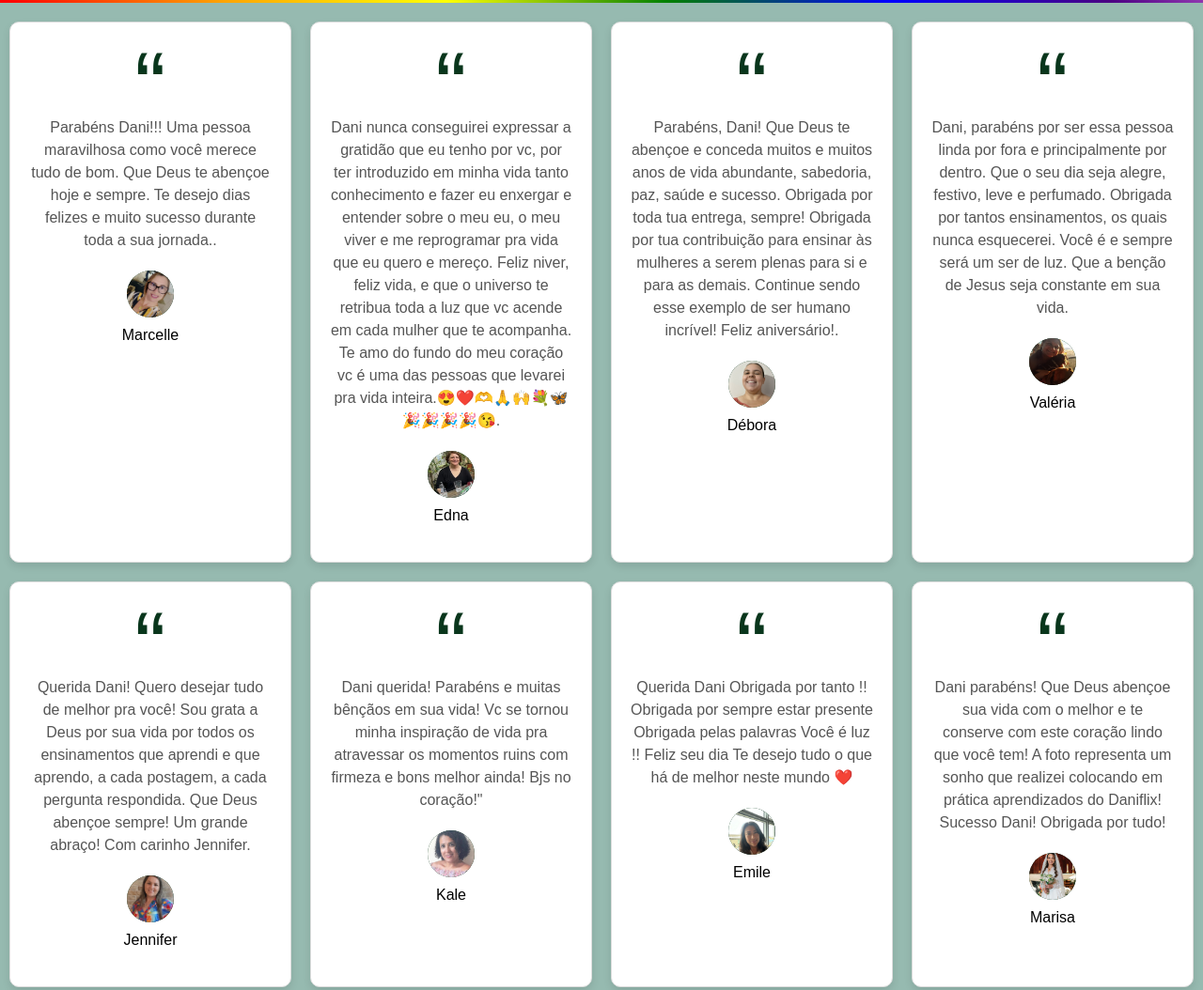
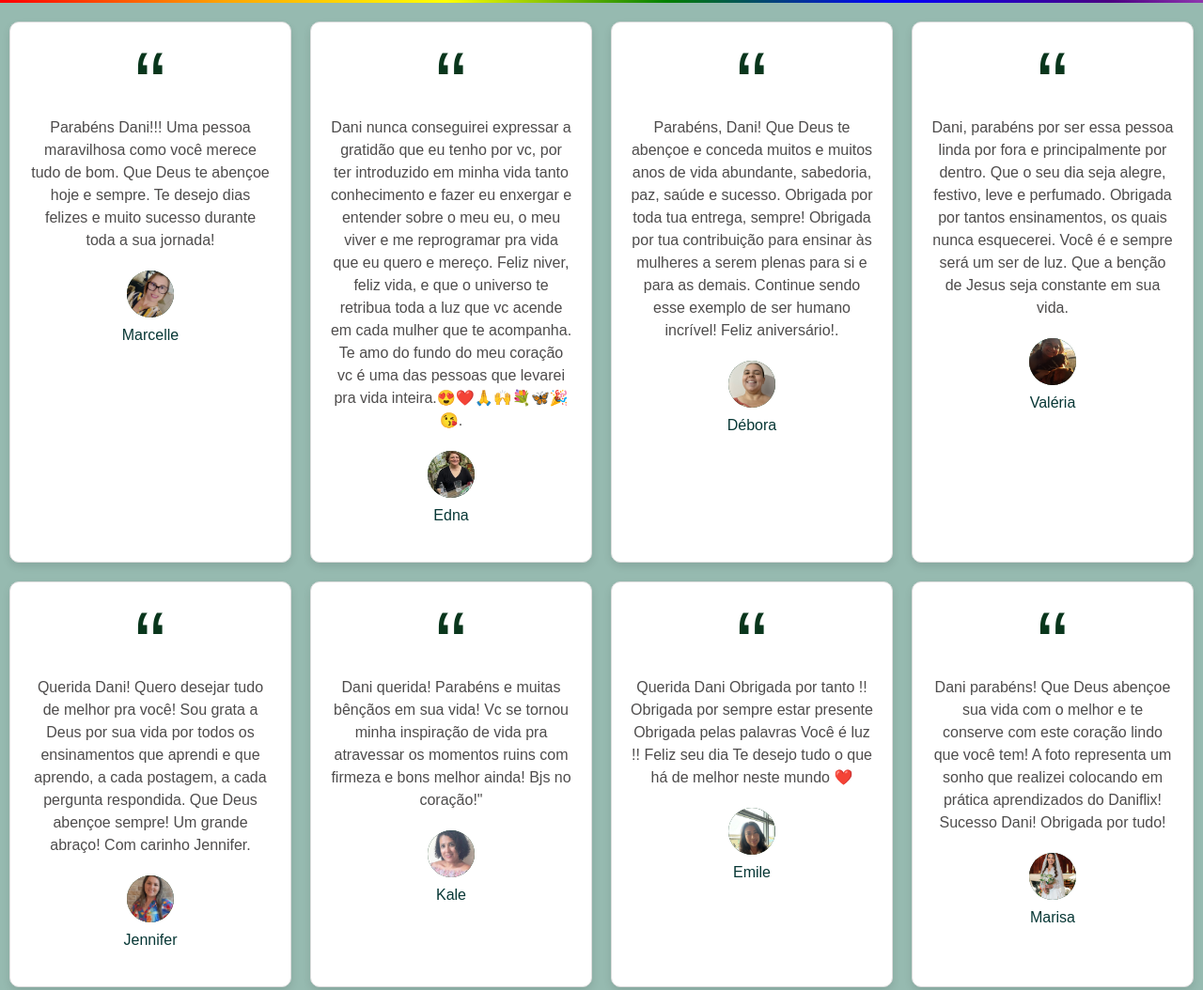
Before and after one commit to ludeweese/wdd331r2025, a plain HTML site: page Dani/dani.html in a window 1280 px wide. Shown: the part 862-1916 px from the top of the page at 94% size. Drawn offline with Linux system fonts and the light colour scheme.

Commit message:
correcao

```diff
--- a/Dani/dani.html
+++ b/Dani/dani.html
@@ -126,7 +126,7 @@
     <div class="testimonial-box">
       <div class="quote-mark">“</div>
       <p class="testimonial-comment">Parabéns Dani!!! Uma pessoa maravilhosa como você  merece tudo de bom. Que Deus te abençoe hoje e sempre.
-        Te desejo dias felizes e muito sucesso durante toda a sua jornada..</p>
+        Te desejo dias felizes e muito sucesso durante toda a sua jornada!</p>
       <div class="testimonial-author">
         <div class="author-photo">
           <img src="./images/marcelle.jpeg" alt="Author 1 Photo">
@@ -141,7 +141,7 @@
 
         Feliz niver, feliz vida, e que o universo te retribua toda a luz que vc acende em cada mulher que te acompanha.
 
-        Te amo do fundo do meu coração vc é uma das pessoas que levarei pra vida inteira.😍❤️🫶🙏🙌💐🦋🎉🎉🎉🎉😘.</p>
+        Te amo do fundo do meu coração vc é uma das pessoas que levarei pra vida inteira.😍❤️🙏🙌💐🦋🎉😘.</p>
       <div class="testimonial-author">
         <div class="author-photo">
           <img src="./images/edna.jpeg" alt="Author 2 Photo">
@@ -243,7 +243,7 @@
           <div class="author-photo">
             <img src="./images/crisrazia2.jpeg" alt="Author 4 Photo">
           </div>
-          <p class="author-name">Cris </p>
+          <p class="author-name">Cris Razia </p>
         </div>
       </div>
       <div class="testimonial-box">
--- a/Dani/style.css
+++ b/Dani/style.css
@@ -171,7 +171,7 @@
 
   .testimonial-comment {
     font-size: 16px;
-    color: #555;
+    color: #4e4c4c;
     line-height: 1.5;
     margin-top: 60px; /* Add space between the quote mark and the comment */
   }
@@ -181,6 +181,7 @@
     flex-direction: column; /* Stack the image and name vertically */
     align-items: center; /* Center align both items */
     margin-top: 20px;
+    color:#073735;
   }
 
   /* Testimonial Introduction */
```
